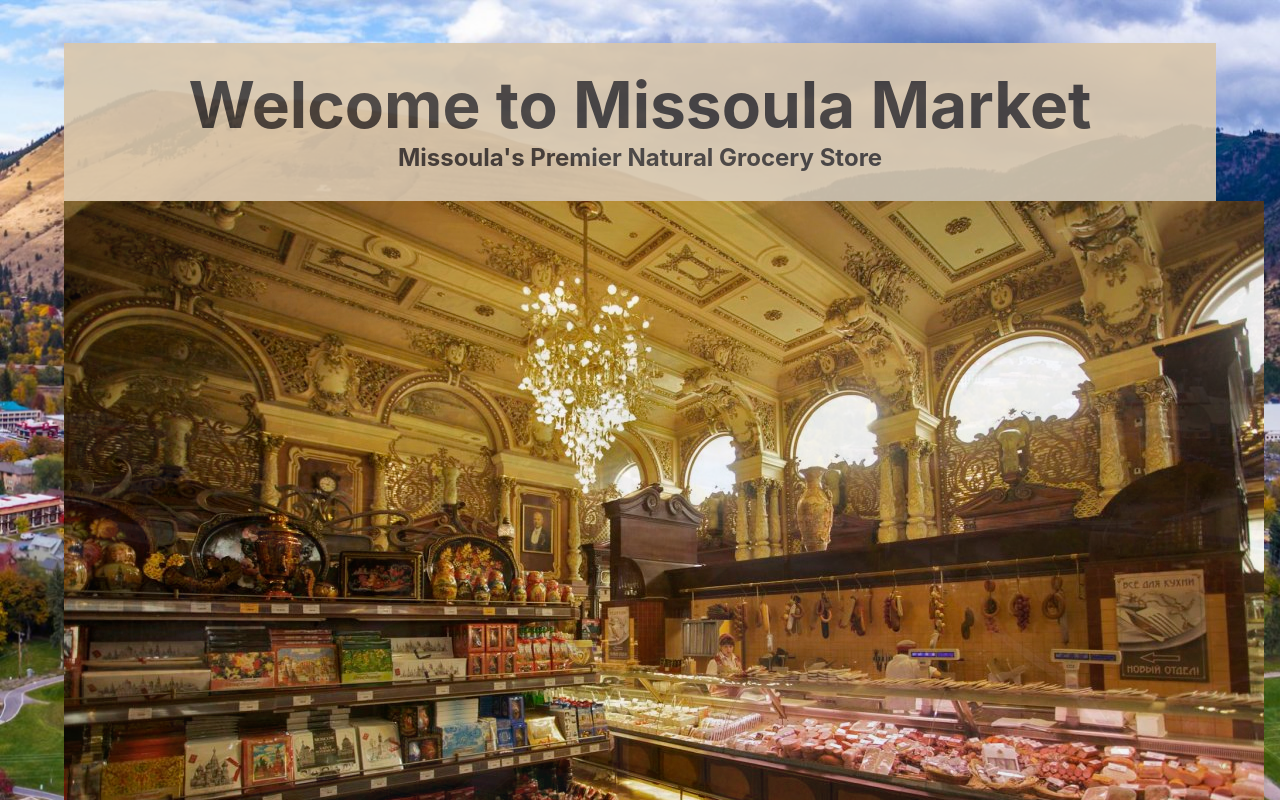
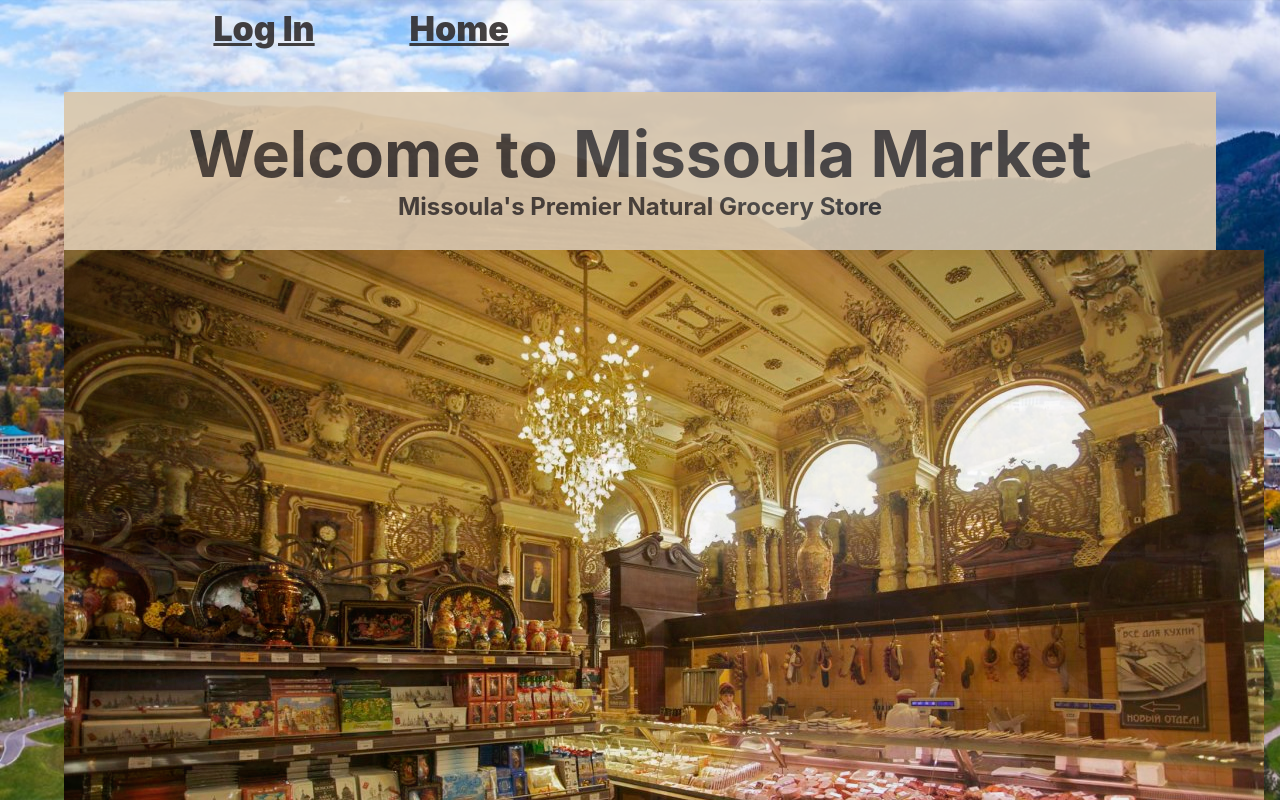
Before and after one commit to ScottM406/Market-Full-Site, a React (Vite) app in the folder market/: page / in a window 1280 px wide. Shown: the top 800 px of the page. Built offline with nearby package versions, Linux system fonts and the light colour scheme; the HTML template or start-up script is replaced by a standard one.

Commit message:
Add Navbar. Styled

```diff
--- a/market/src/App.jsx
+++ b/market/src/App.jsx
@@ -1,11 +1,13 @@
 import { Routes, Route } from "react-router-dom";
 import Homepage from "./Homepage.jsx";
 import Login from "./Login.jsx";
+import Navbar from "./Navbar.jsx";
 
 function App() {
 
 return (
   <>
+    <Navbar />
     <Routes>
       <Route path="/" element={<Homepage />} />
       <Route path="/login" element= {<Login />} />
--- /dev/null
+++ b/market/src/Navbar.jsx
@@ -0,0 +1,12 @@
+import { Link } from "react-router-dom";
+
+const Navbar = () => {
+  return (
+    <header>
+      <Link to={"/login"}>Log In</Link>
+      <Link to={"/"}>Home</Link>
+    </header>
+  )
+}
+
+export default Navbar;
--- a/market/src/index.css
+++ b/market/src/index.css
@@ -3,6 +3,24 @@
   color: rgba(41, 37, 37, 0.87);
   background-image: url(../assets/home-bg.jpg);
   background-size: cover;
+}
+
+header {
+  display: block;
+  justify-self: center;
+  font-size: 34px;
+  font-weight: 900;
+  width: 75%;
+}
+
+header > a {
+  padding-left: 5%;
+  padding-right: 5%;
+  color: rgba(41, 37, 37, 0.87);
+}
+
+header > a:visited {
+  color: rgba(41, 37, 37, 0.87);
 }
 
 #home-block {
```
